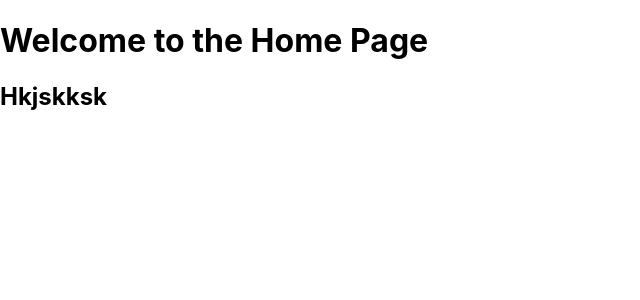
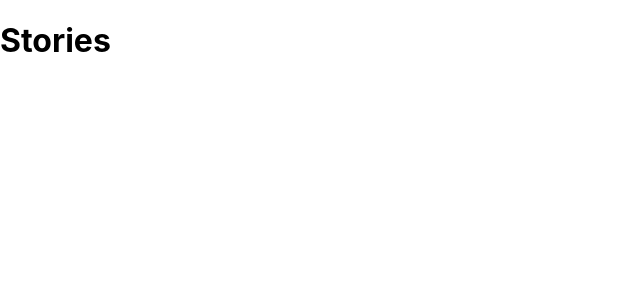
Before and after one commit to DynastyElvis/Fahari-Upcycling-Studio, a React (Create React App) app: page /Stories in a window 1280 px wide. Before the commit this address led to /. Shown: the top 300 px of the page, without its empty margins (0-640 px from the left). Built offline with nearby package versions, Linux system fonts and the light colour scheme.

Commit message:
ft: app routes

```diff
--- a/src/App.js
+++ b/src/App.js
@@ -3,16 +3,22 @@ import React from 'react';
 import { BrowserRouter as Router, Route, Switch, Redirect } from 'react-router-dom';
 import HomePage from './components/HomePage';
 import AboutPage from './components/AboutPage';
-import ContactPage from './components/ContactPage';
+import Contacts from './components/Contacts';
+import ShopAll from './components/ShopAll';
+import Stories from './components/Stories';
+import Trending from './components/Trending';
 
 function App() {
   return (
     <Router>
       <div>
         <Switch>
-          <Route exact path="/" component={HomePage} />
-          <Route path="/about" component={AboutPage} />
-          <Route path="/contact" component={ContactPage} />
+          <Route path="/About" component={AboutPage} />
+          <Route path="/Contacts" component={Contacts} />
+          <Route path="/HomePage" component={HomePage} />
+          <Route path="/ShopAll" component={ShopAll} />
+          <Route path="/Stories" component={Stories} />
+          <Route path="/Trending" component={Trending} />
           <Redirect to="/" /> {/* Redirect to home page if no matching route */}
         </Switch>
       </div>
--- a/src/components/Contacts.js
+++ b/src/components/Contacts.js
@@ -1,7 +1,7 @@
-// src/components/ContactPage.js
+// src/components/Contacts.js
 import React from 'react';
 
-function ContactPage() {
+function Contacts() {
   return (
     <div>
       <h1>Contact Us</h1>
@@ -10,4 +10,4 @@ function ContactPage() {
   );
 }
 
-export default ContactPage;
+export default Contacts;
--- a/src/components/HomePage.js
+++ b/src/components/HomePage.js
@@ -1,7 +1,7 @@
-// src/components/HomePage.js
+// src/components/Homepage.js
 import React from 'react';
 
-function HomePage() {
+function Homepage() {
   return (
     <div>
       <h1>Welcome to the Home Page</h1>
@@ -13,4 +13,4 @@ function HomePage() {
   );
 }
 
-export default HomePage;
+export default Homepage;
--- a/src/components/ShopAll.js
+++ b/src/components/ShopAll.js
@@ -0,0 +1,13 @@
+// src/components/ShopAll.js
+import React from 'react';
+
+function ShopAll() {
+  return (
+    <div>
+      <h1>ShopAll</h1>
+      {/* Add content for the about page */}
+    </div>
+  );
+}
+
+export default ShopAll;
--- a/src/components/Stories.js
+++ b/src/components/Stories.js
@@ -0,0 +1,13 @@
+// src/components/Stories.js
+import React from 'react';
+
+function Stories() {
+  return (
+    <div>
+      <h1>Stories</h1>
+      {/* Add content for the about page */}
+    </div>
+  );
+}
+
+export default Stories;
--- a/src/components/Trending.js
+++ b/src/components/Trending.js
@@ -0,0 +1,13 @@
+// src/components/Trending.js
+import React from 'react';
+
+function Trending() {
+  return (
+    <div>
+      <h1>Trending</h1>
+      {/* Add content for the about page */}
+    </div>
+  );
+}
+
+export default Trending;
```
